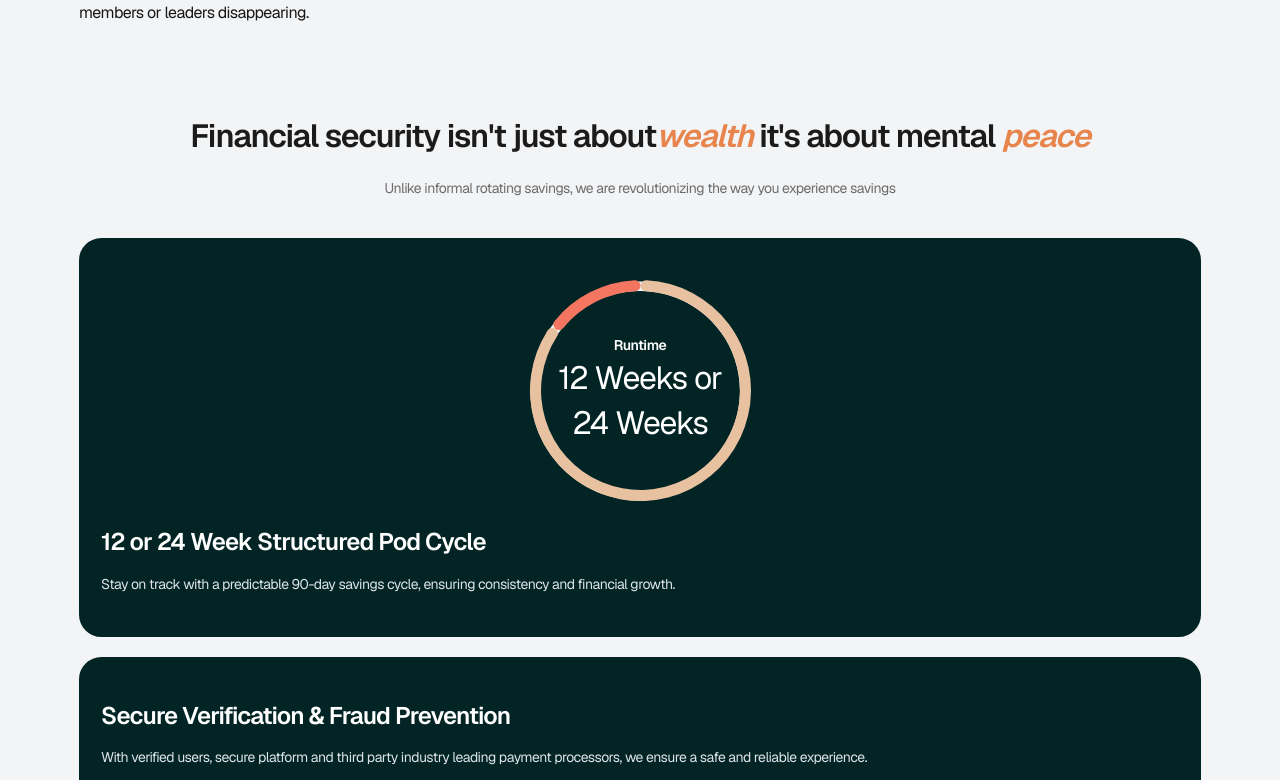
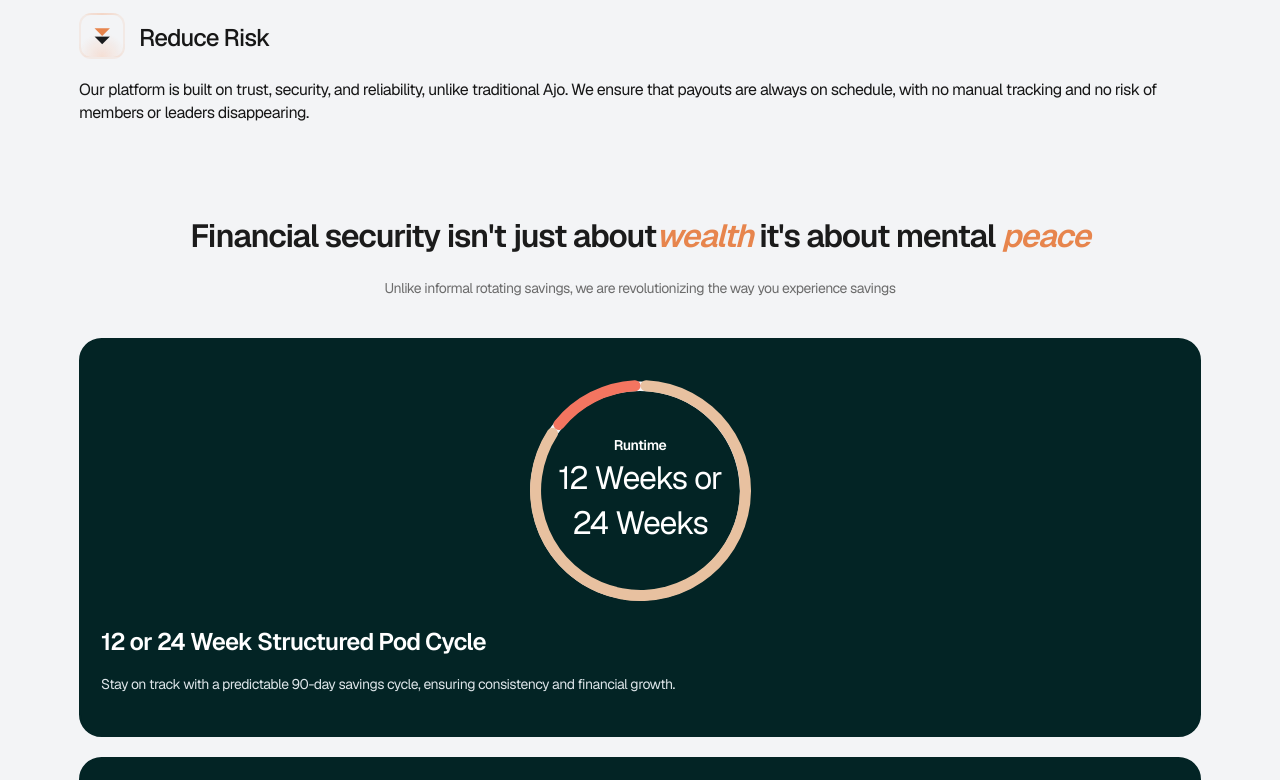
Before and after one commit to Israel-Beni/koajo-frontend, a Next.js app: page / in a window 1280 px wide. Shown: the part 2716-3496 px from the top of the page. Built offline with nearby package versions, Linux system fonts and the light colour scheme.

Commit message:
fix: update main element class for improved layout consistency

```diff
--- a/app/layout.tsx
+++ b/app/layout.tsx
@@ -18,7 +18,7 @@ export default function RootLayout({
     <html lang="en" suppressHydrationWarning>
       <body className={`${geistSans.className} antialiased`}>
         <Header />
-        <main className="">{children}</main>
+        <main className="mt-header-height">{children}</main>
         <Footer />
       </body>
     </html>
```
